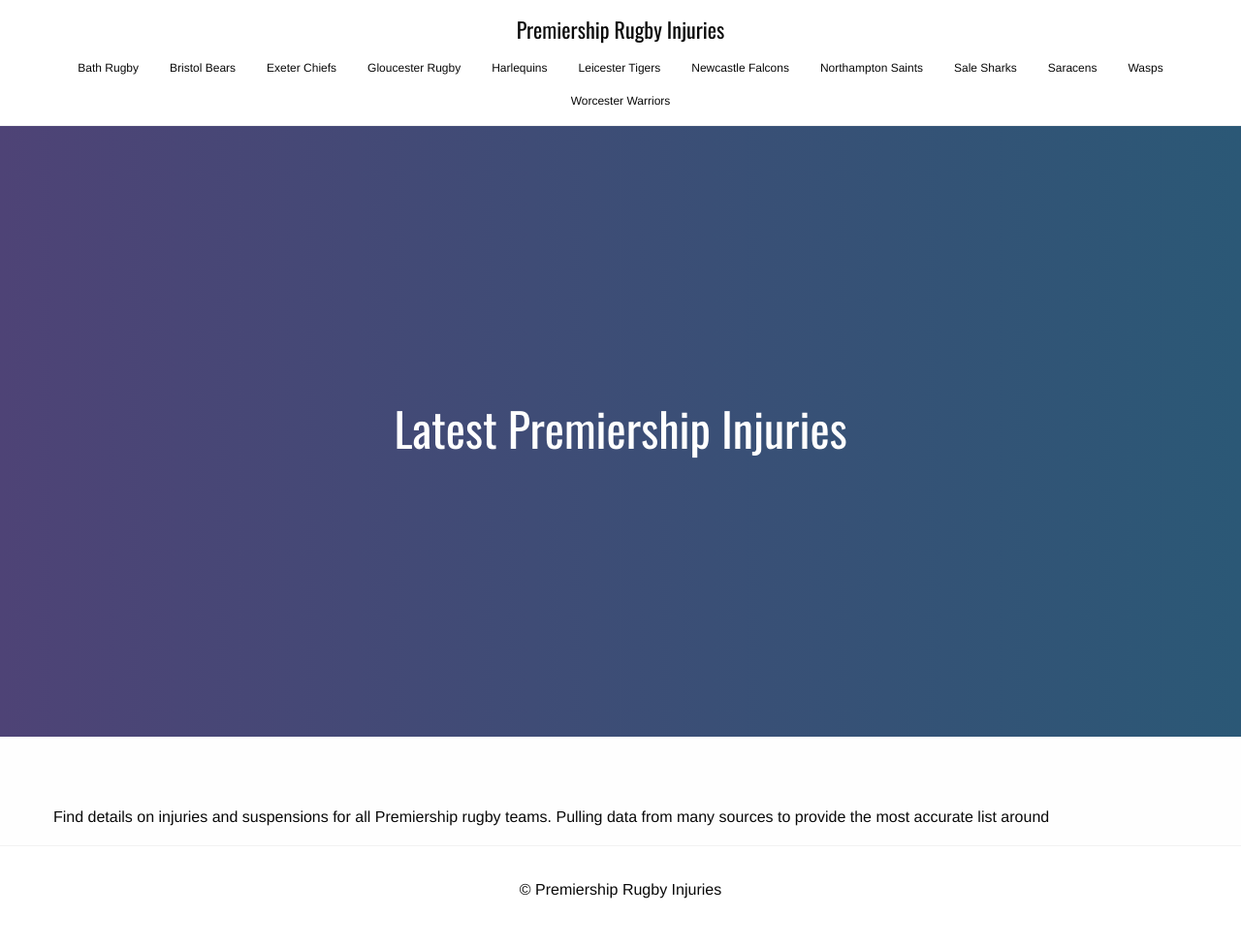
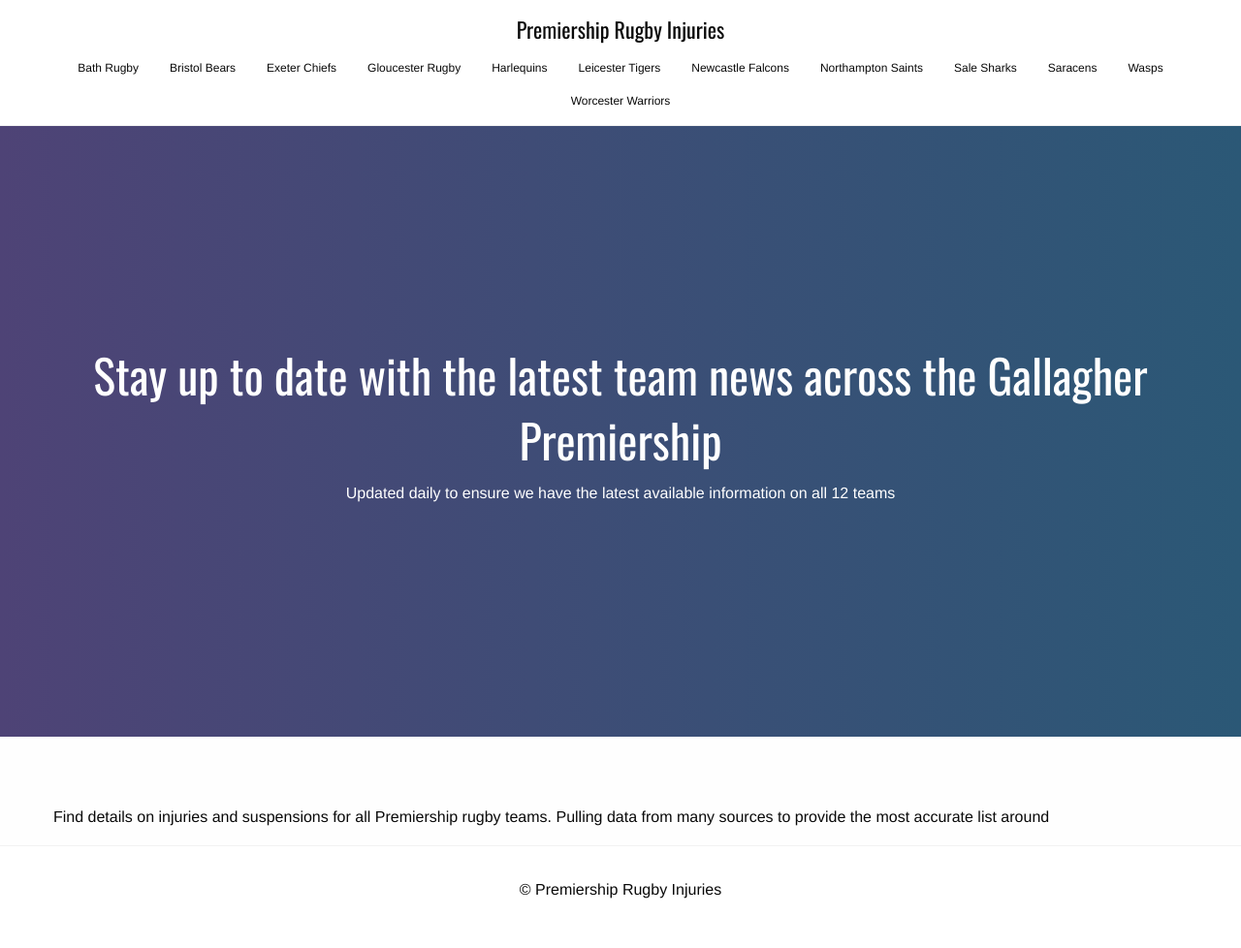
Before and after one commit to krussll/rugbyinjuries, a Jekyll site: the page built from index.html, in a window 1280 px wide. Shown: the whole page at 97% size. Built offline with Jekyll 4.4.1, drawn with Linux system fonts in a browser that asks for light colours.

Commit message:
Update index.html

```diff
--- a/index.html
+++ b/index.html
@@ -6,7 +6,8 @@
 
 <div class="hero-section tall">
   <div class="hero-section-text">
-    <h1>{{ page.title }}</h1>
+    <h1>Stay up to date with the latest team news across the Gallagher Premiership</h1>
+    <p class="subtitle">Updated daily to ensure we have the latest available information on all 12 teams</p>
   </div>
 </div>
 
```
